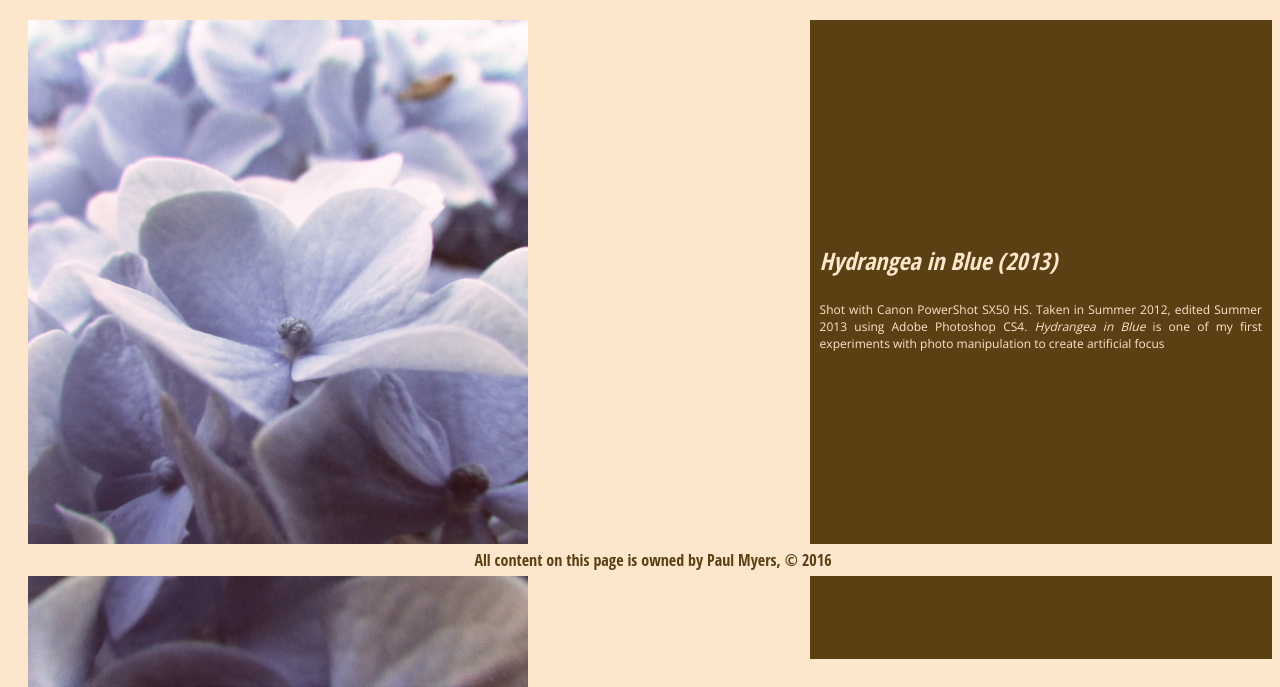
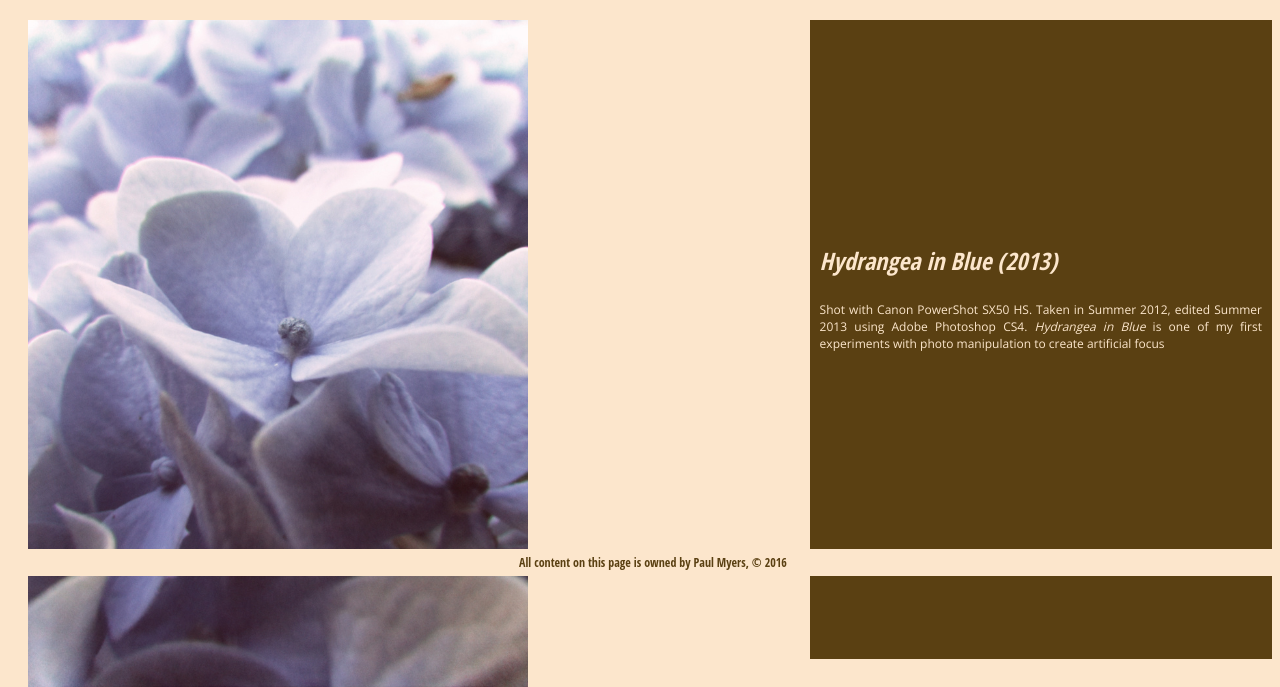
Before and after one commit to pauliemyers/homework10.11, a plain HTML site: page index.html in a window 1280 px wide. Shown: the part 224-911 px from the top of the page. Drawn offline with nearby package versions, Linux system fonts and the light colour scheme.

Commit message:
Homework style fixed
More

```diff
--- a/styles/style.css
+++ b/styles/style.css
@@ -19,7 +19,8 @@ header {
 footer {
     text-align: center;
     padding: 5px;
-    position: absolute;
+    position: fixed;
+    bottom: 0px;
     bottom: 0px;
     width: 100%;
     color: #5a4012;
@@ -66,6 +67,9 @@ h2 {
         display: inline-block;
         }
     }
+footer {
+    font-size: 12px;
+    }
 
 @media screen and (min-width: 700px) {
     img {
```
